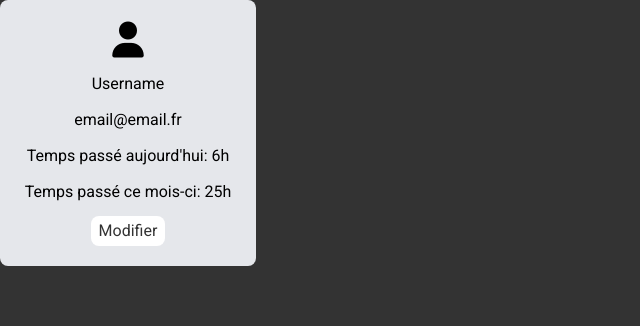
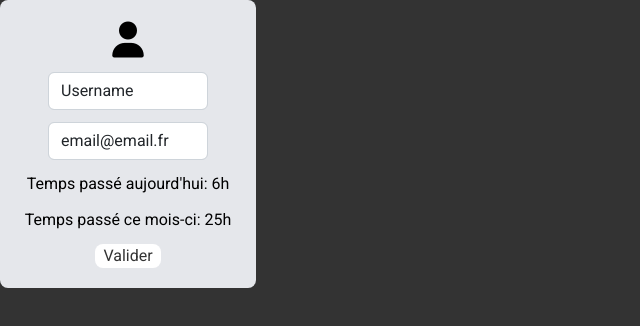
Before and after one commit to LouisDigit/Theme-2-FrontEnd, a Vue app: page /dashboard in a window 1280 px wide. Both pictures are taken after a click on the button "Modifier". Shown: the top 326 px of the page, without its empty margins (0-640 px from the left). Built offline with nearby package versions, Linux system fonts and the light colour scheme; what vue-chartkick would draw is missing.

Commit message:
add feature edit user

```diff
--- a/src/assets/index.css
+++ b/src/assets/index.css
@@ -50,7 +50,7 @@ body {
 
 .input {
   display: block;
-  width: 100%;
+  width: 10rem;
   padding: 0.375rem 0.75rem;
   font-size: 1rem;
   font-weight: 400;
--- a/src/components/User.vue
+++ b/src/components/User.vue
@@ -6,20 +6,55 @@ export default {
       email: "email@email.fr",
       timeSpendToday: 6,
       timeSpendMonth: 25,
+      editUsername: false,
+      editEmail: false,
+      handleBtnSubmit: false,
     };
   },
-  methods: {},
+  methods: {
+    handleEdit() {
+      this.editEmail = !this.editEmail;
+      this.editUsername = !this.editUsername;
+      this.handleBtnSubmit = !this.handleBtnSubmit;
+    },
+    submitEdit() {
+      this.username = document.getElementById("username").value;
+      this.email = document.getElementById("email").value;
+      this.handleBtnSubmit = !this.handleBtnSubmit;
+      this.editEmail = !this.editEmail;
+      this.editUsername = !this.editUsername;
+    },
+  },
 };
 </script>
 <template>
   <div
-    class="w-64 bg-lightGray flex flex-col items-center rounded-lg py-5 space-y-3"
+    class="w-64 h-72 bg-lightGray flex flex-col items-center rounded-lg py-5 space-y-3"
   >
     <i class="fa-solid fa-user text-4xl"></i>
-    <p>{{ username }}</p>
-    <p>{{ email }}</p>
+    <p v-if="!editUsername">{{ username }}</p>
+    <input
+      v-if="editUsername"
+      type="text"
+      :value="username"
+      id="username"
+      class="input"
+    />
+    <p v-if="!editEmail">{{ email }}</p>
+    <input
+      v-if="editEmail"
+      type="text"
+      :value="email"
+      id="email"
+      class="input"
+    />
     <p>Temps passé aujourd'hui: {{ timeSpendToday }}h</p>
     <p>Temps passé ce mois-ci: {{ timeSpendMonth }}h</p>
-    <button class="btn">Modifier</button>
+    <button v-if="!handleBtnSubmit" @click="handleEdit" class="btn">
+      Modifier
+    </button>
+    <button v-if="handleBtnSubmit" @click="submitEdit" class="btn">
+      Valider
+    </button>
   </div>
 </template>
--- a/src/components/modal/Exemple.vue
+++ /dev/null
@@ -1,34 +0,0 @@
-<template>
-  <!-- Modal -->
-  <div
-    class="modal fade"
-    id="exampleModal"
-    tabindex="-1"
-    role="dialog"
-    aria-labelledby="exampleModalLabel"
-    aria-hidden="true"
-  >
-    <div class="modal-dialog" role="document">
-      <div class="modal-content">
-        <div class="modal-header">
-          <h5 class="modal-title" id="exampleModalLabel">Modal title</h5>
-          <button
-            type="button"
-            class="close"
-            data-dismiss="modal"
-            aria-label="Close"
-          >
-            <span aria-hidden="true">&times;</span>
-          </button>
-        </div>
-        <div class="modal-body">hihi</div>
-        <div class="modal-footer">
-          <button type="button" class="btn btn-secondary" data-dismiss="modal">
-            Close
-          </button>
-          <button type="button" class="btn btn-primary">Save changes</button>
-        </div>
-      </div>
-    </div>
-  </div>
-</template>
```
